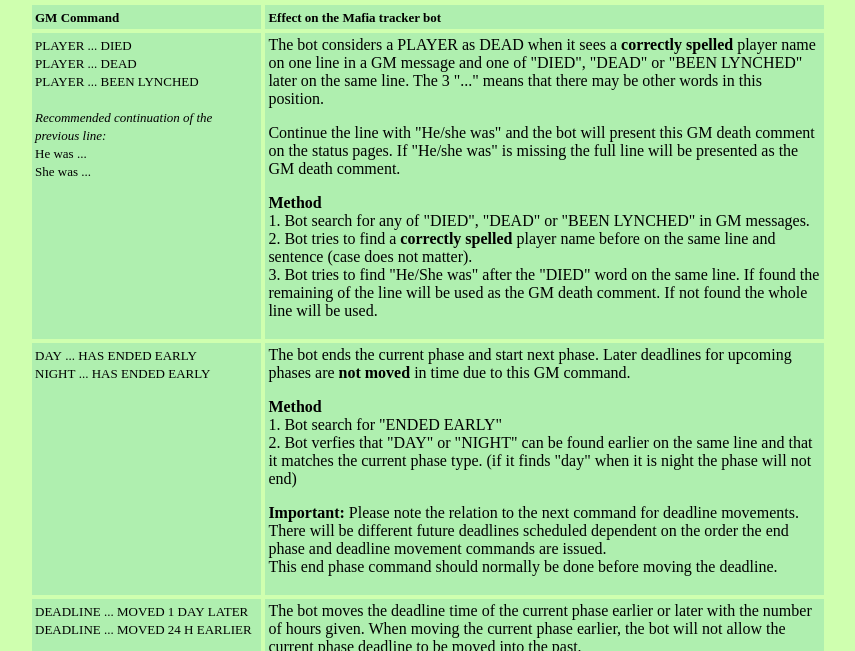
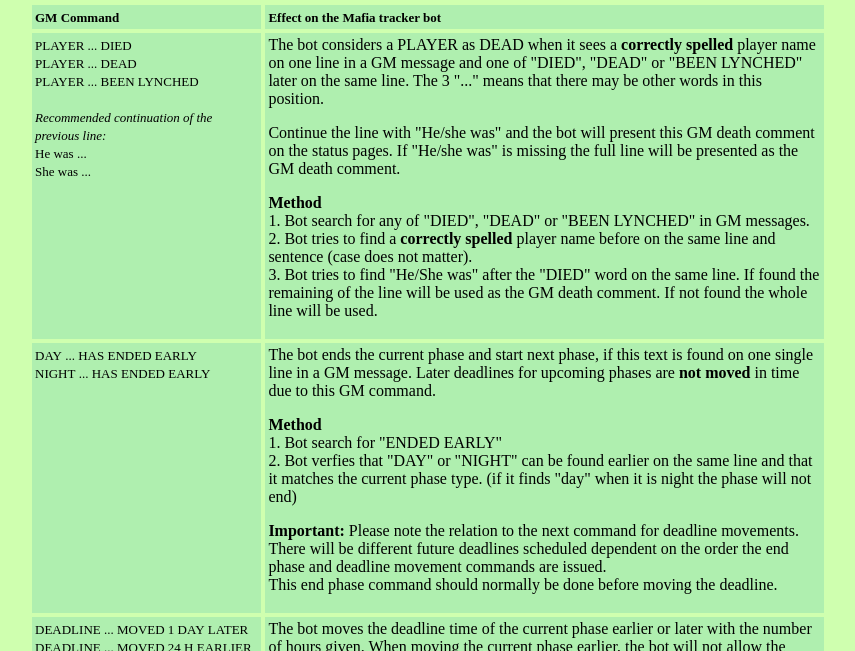
Before and after one commit to plund/mafia, a plain HTML site: page priv/GM_commands.html in a window 1280 px wide. Shown: the part 79-730 px from the top of the page, without its empty margins (212-1067 px from the left). Drawn offline with Linux system fonts and the light colour scheme.

Commit message:
Changes so that "ENDED EARLY" GM commands must be on one single line.

```diff
--- a/priv/GM_commands.html
+++ b/priv/GM_commands.html
@@ -52,7 +52,8 @@
               NIGHT&nbsp;...&nbsp;HAS&nbsp;ENDED&nbsp;EARLY<br>
           </font></td>
           <td valign="top"><font size="-0">
-              The bot ends the current phase and start next phase.
+              The bot ends the current phase and start next phase, if this text
+              is found on one single line in a GM message.
               Later deadlines for upcoming phases are <b>not moved</b> in time
               due to this GM command.
               <p>
```
Also changed, not shown: 1 other file.
